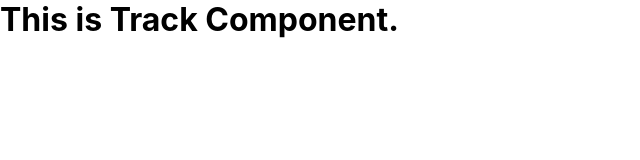
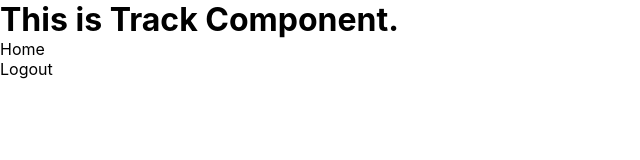
Before and after one commit to Lost-Stubborn/Nutrify-Frontend, a React (Vite) app: page /track in a window 1280 px wide. Shown: the top 160 px of the page, without its empty margins (0-640 px from the left). Built offline with nearby package versions, Linux system fonts and the light colour scheme; sample sign-in values are in the browser's storage.

Commit message:
Track route is secured

```diff
--- a/src/App.jsx
+++ b/src/App.jsx
@@ -6,14 +6,13 @@ import Login from './components/Login'
 import Notfound from './components/Notfound'
 import Track from './components/Track'
 import { UserContext } from './contexts/UserContext'
+import Private from './components/Private'
 
 function App() {
 
-  const [loggedUser, setLoggedUser] = useState(null)
 
-  useEffect(() => {
-    console.log(loggedUser)
-  })
+  const [loggedUser, setLoggedUser] = useState(localStorage.getItem("nutrify-user"))
+
 
   return (
     <>
@@ -27,12 +26,12 @@ function App() {
               <Route path='/' element={<Login/>}/>
               <Route path='/register' element={<Register/>}/>
               <Route path='/login' element={<Login/>}/>
-              <Route path='/track' element={<Track/>}/>
+              <Route path='/track' element={<Private Component={Track}/>}/>
               <Route path='*' element={<Notfound/>}/>
 
           </Routes>
 
-        </BrowserRouter>
+          </BrowserRouter>
 
       </UserContext.Provider>
 
--- /dev/null
+++ b/src/components/Header.jsx
@@ -0,0 +1,25 @@
+import { UserContext } from "../contexts/UserContext"
+import { useContext } from "react"
+
+function Header() {
+
+    const loggedData = useContext(UserContext)
+
+    function logout() {
+        localStorage.removeItem("nutrify-user")
+        loggedData.setLoggedUser(null)
+        navigate("/login")
+    }
+
+
+    return (
+        <div>
+            <ul>
+                <li>Home</li>
+                <li onClick={logout}>Logout</li>
+            </ul>
+        </div>
+    )
+}
+
+export default Header
--- a/src/components/Login.jsx
+++ b/src/components/Login.jsx
@@ -4,7 +4,7 @@ import { UserContext } from "../contexts/UserContext"
 
 function Login() {
 
-    const loggedInData = useContext(UserContext)
+    const loggedData = useContext(UserContext)
 
     const navigate = useNavigate()
 
@@ -57,7 +57,7 @@ function Login() {
             if(data.token !== undefined) {
                 localStorage.setItem("nutrify-user", JSON.stringify(data))
 
-                loggedInData.setLoggedUser(data)
+                loggedData.setLoggedUser(data)
 
                 navigate("/track")
             }
--- /dev/null
+++ b/src/components/Private.jsx
@@ -0,0 +1,15 @@
+import { useContext } from "react";
+import { UserContext } from "../contexts/UserContext";
+import { Navigate } from "react-router-dom";
+
+export default function Private(props) {
+
+    const loggedData = useContext(UserContext)
+
+    return (
+        loggedData.loggedUser !== null ?
+        <props.Component/>
+        :
+        <Navigate to="/login"/>
+    )
+}
--- a/src/components/Track.jsx
+++ b/src/components/Track.jsx
@@ -1,6 +1,11 @@
+import Header from "./Header"
+
 function Track() {
     return (
-        <h1>This is Track Component.</h1>
+        <>
+            <h1>This is Track Component.</h1>
+            <Header/>
+        </>
     )
 }
 
```
